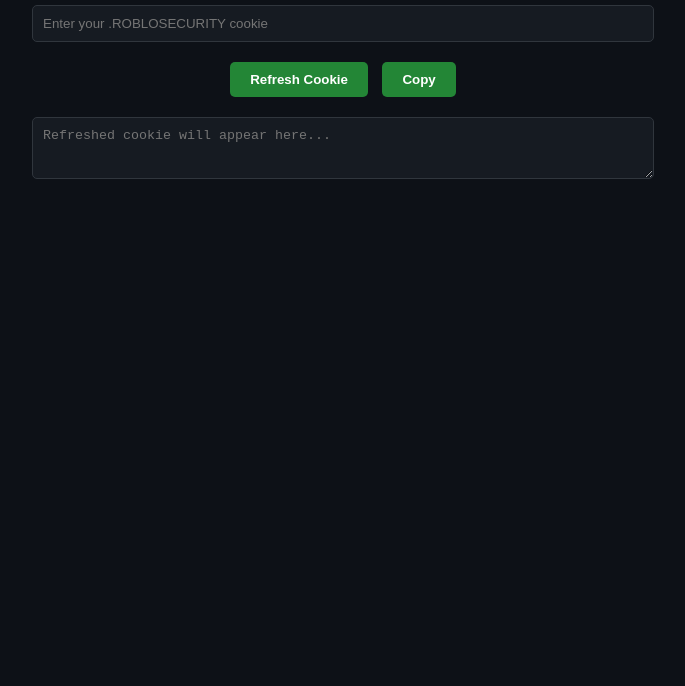
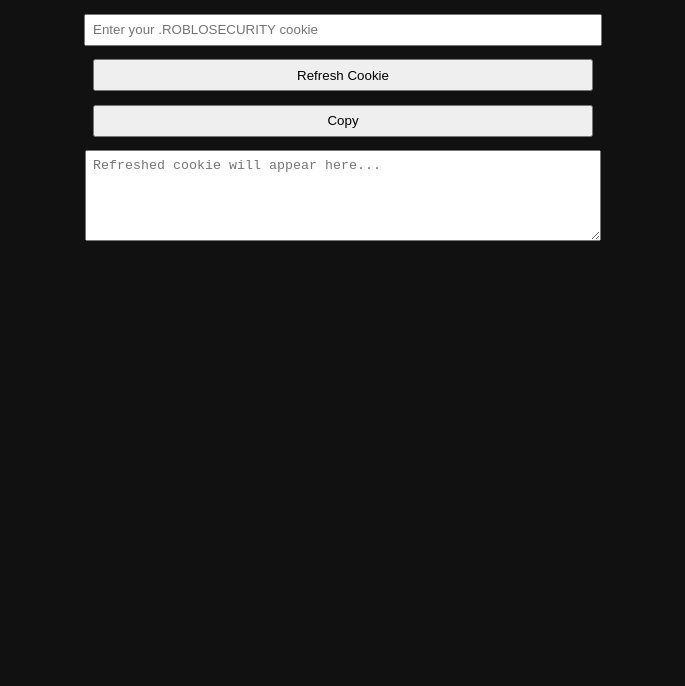
Before and after one commit to FrostyJoriz/chae, a website: page public/index.html in a window 1280 px wide. Shown: the part 114-800 px from the top of the page, without its empty margins (297-982 px from the left). Drawn offline with Linux system fonts and the light colour scheme.

Commit message:
Update index.html

```diff
--- a/public/index.html
+++ b/public/index.html
@@ -2,70 +2,50 @@
 <html lang="en">
 <head>
   <meta charset="UTF-8" />
-  <meta name="viewport" content="width=device-width, initial-scale=1.0"/>
+  <meta name="viewport" content="width=device-width, initial-scale=1.0" />
   <title>Roblox Cookie Refresher</title>
   <style>
     body {
-      background-color: #0d1117;
-      color: #c9d1d9;
       font-family: Arial, sans-serif;
-      padding: 20px;
-      text-align: center;
+      background: #111;
+      color: #fff;
+      display: flex;
+      flex-direction: column;
+      align-items: center;
+      padding: 2em;
     }
 
     h1 {
-      color: #58a6ff;
+      color: #4aa4ff;
     }
 
-    textarea, input {
+    input, textarea, button {
+      margin: 0.5em;
+      padding: 0.5em;
       width: 90%;
-      max-width: 600px;
-      margin: 10px auto;
-      padding: 10px;
-      border-radius: 5px;
-      border: 1px solid #30363d;
-      background-color: #161b22;
-      color: #c9d1d9;
+      max-width: 500px;
     }
 
     button {
-      background-color: #238636;
-      color: white;
-      border: none;
-      padding: 10px 20px;
-      margin: 10px 5px;
-      border-radius: 5px;
       cursor: pointer;
-      font-weight: bold;
     }
 
-    button:hover {
-      background-color: #2ea043;
-    }
-
-    #message {
-      margin-top: 10px;
+    #error {
+      color: red;
       font-weight: bold;
-    }
-
-    #output {
-      height: 40px;
     }
   </style>
 </head>
 <body>
-  <h1>🔁 Roblox Cookie Refresher</h1>
+  <h1>🔐 Roblox Cookie Refresher</h1>
 
-  <input id="cookieInput" type="text" placeholder="Enter your .ROBLOSECURITY cookie" />
+  <input type="text" id="cookieInput" placeholder="Enter your .ROBLOSECURITY cookie" />
+  <button onclick="refreshCookie()">Refresh Cookie</button>
+  <button onclick="copyToClipboard()">Copy</button>
 
-  <div>
-    <button id="refreshBtn">Refresh Cookie</button>
-    <button id="copyBtn">Copy</button>
-  </div>
+  <textarea id="result" rows="5" readonly placeholder="Refreshed cookie will appear here..."></textarea>
 
-  <textarea id="output" placeholder="Refreshed cookie will appear here..." readonly></textarea>
-
-  <div id="message"></div>
+  <p id="error"></p>
 
   <script src="script.js"></script>
 </body>
```
